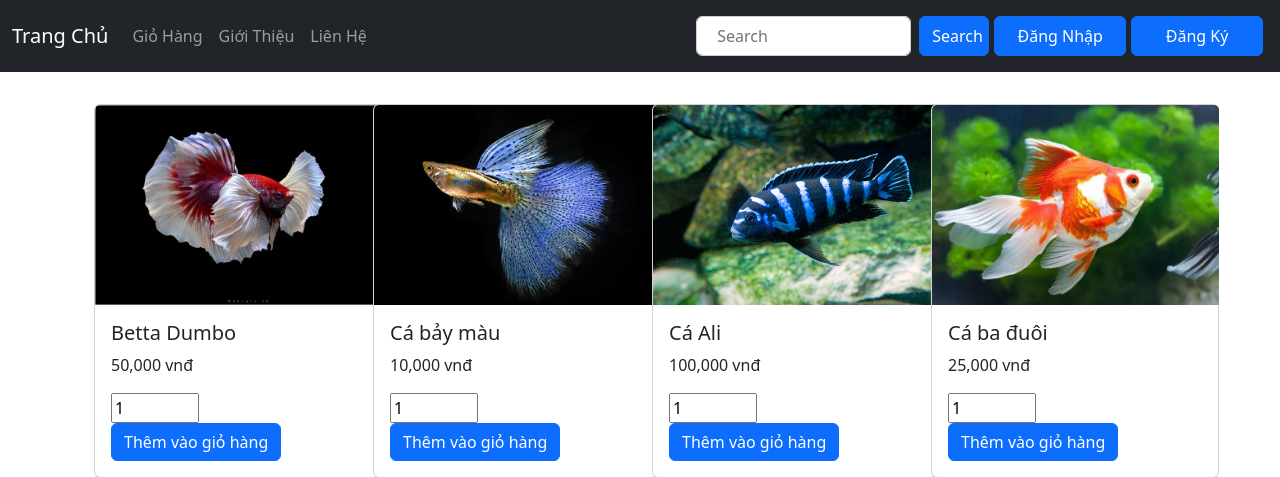
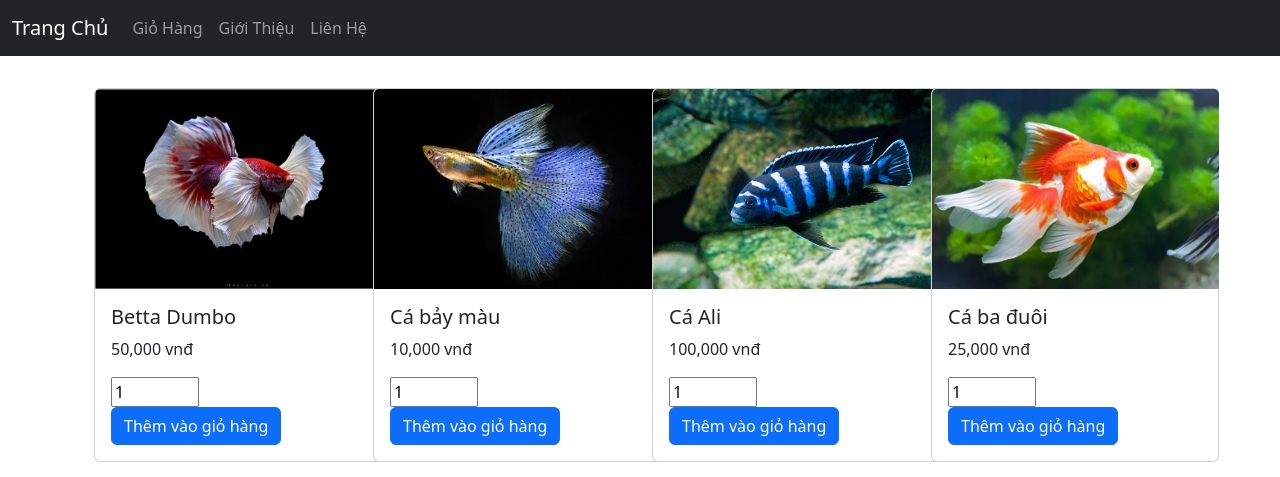
Before and after one commit to nvannghia/ATTT, a PHP site: page /index.php in a window 1280 px wide. Shown: the top 477 px of the page. Run offline with PHP 8.4, Linux system fonts and the light colour scheme; data comes from the database, SQL or seed files in the repository.

Commit message:
updating

```diff
--- a/CaCanh/components/header.php
+++ b/CaCanh/components/header.php
@@ -41,12 +41,7 @@
                         <a class="nav-link" href="javascript:void(0)">Liên Hệ</a>
                     </li>
                 </ul>
-                <form class="d-flex form-container" style="border:none; width:50%">
-                    <input class="form-control me-2" style="width:100%;height:40px;margin-right:5px" type="text" placeholder="Search">
-                    <button class="btn btn-primary " style="width:70px;height:40px;margin-right:5px" type="button">Search</button>
-                    <button type="button"  class="btn btn-primary btn-style"> Đăng Nhập</button>
-                    <button type="button"  class="btn btn-primary btn-style">Đăng Ký</button>
-                </form>
+
 
             </div>
         </div>
```
